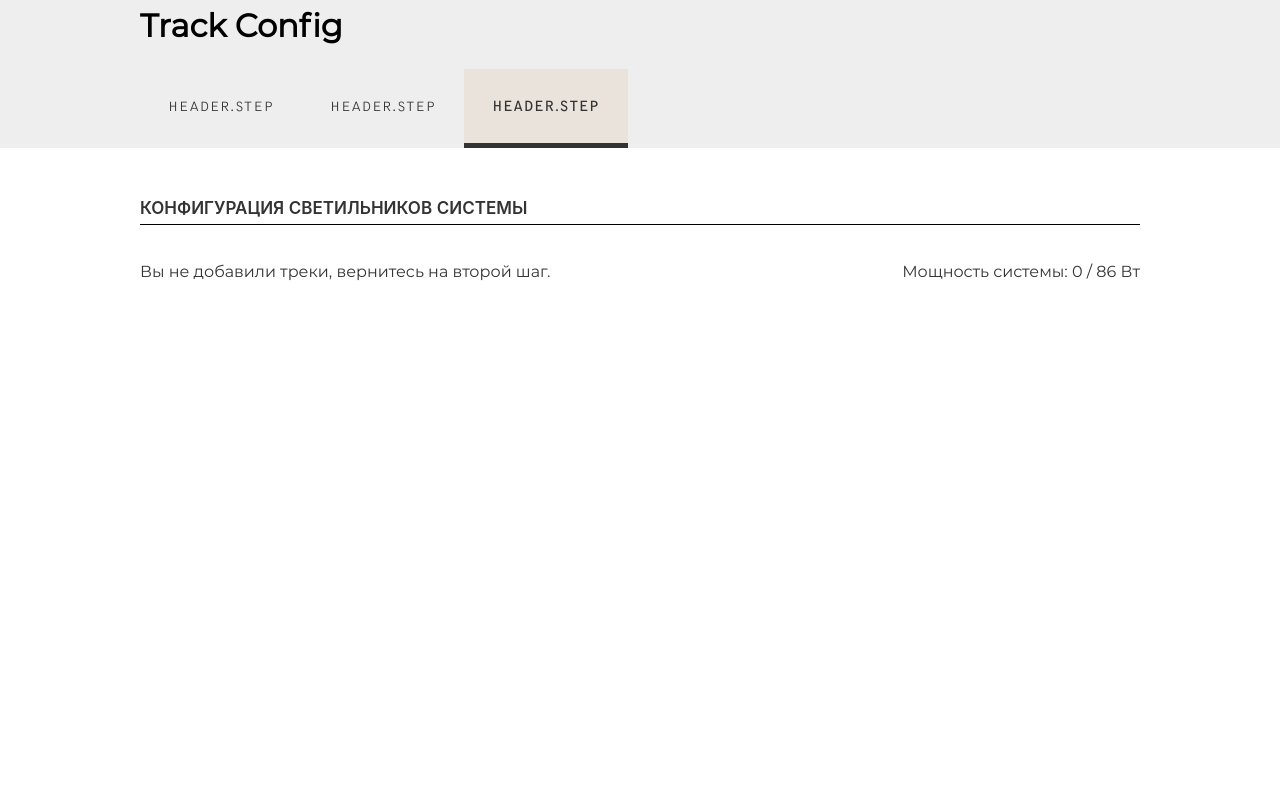
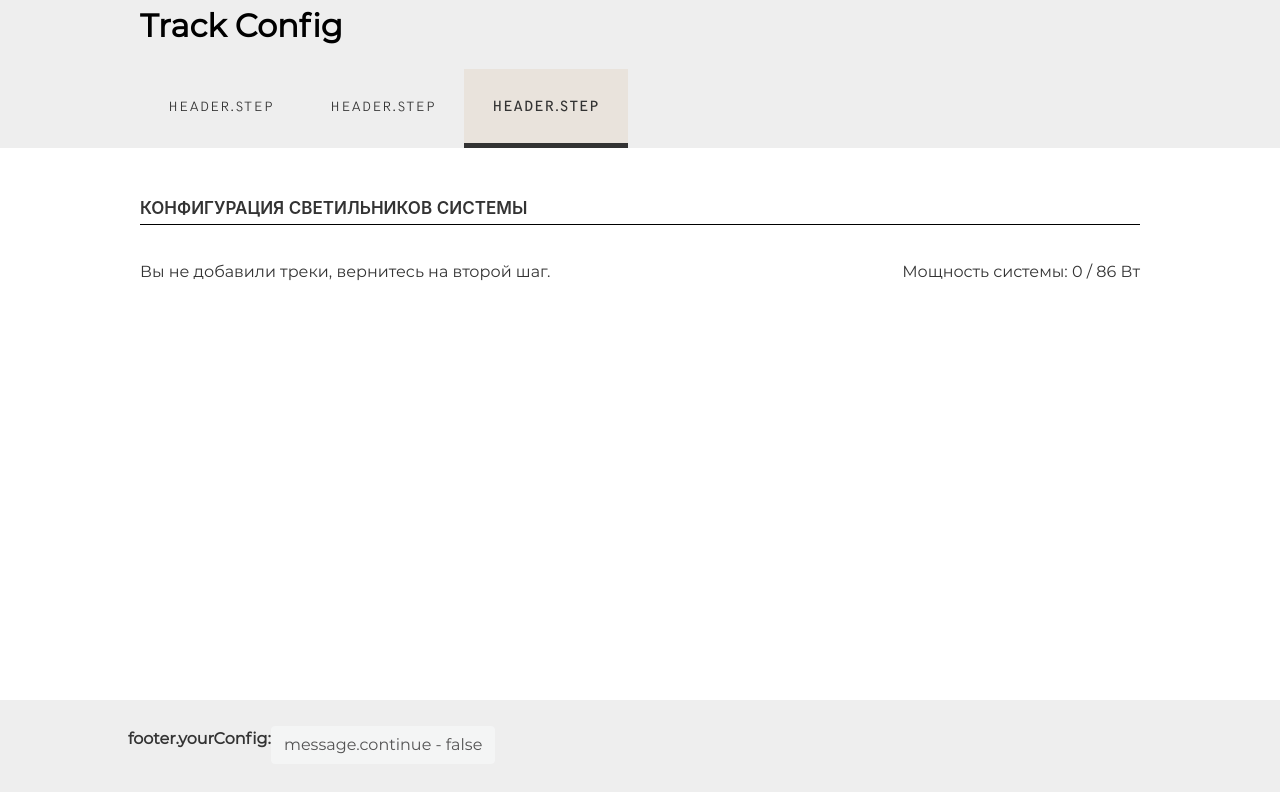
Before and after one commit to iTemes/track-configurator, a Vue app: page /thirdStep in a window 1280 px wide. Shown: the top 792 px of the page. Built offline with nearby package versions, Linux system fonts and the light colour scheme.

Commit message:
mail and final result

```diff
--- a/src/components/DrawTracks/DrawTracks.vue
+++ b/src/components/DrawTracks/DrawTracks.vue
@@ -5,7 +5,6 @@ import { useStore } from "vuex";
 import SearchProductsList from "@/components/SearchProductList/SearchProductList.vue";
 
 import { SVG } from "@svgdotjs/svg.js";
-import smoothscroll from "smoothscroll-polyfill";
 import { Tooltip } from "bootstrap";
 import { v4 as uuidv4 } from "uuid";
 
@@ -427,9 +426,7 @@ function trackClickHandler({ currentTarget }) {
   } = currentTarget;
 
   setTimeout(() => {
-    console.log("state.tracks[title][index]", state.tracks[title][index]);
     state.currentTrack = state.tracks[title][index];
-    console.log("state.currentTrack", state.currentTrack);
   }, 200);
   // setTimeout(() => {
   //   const refTotrack = sideProducts.value?.offsetTop;
@@ -449,7 +446,6 @@ function searchTrackLight() {
   } else state.enableRelatedList = true;
 }
 function openAllTrackLights() {
-  console.log("openAllTrackLights", openAllTrackLights);
   state.enableProductList = true;
   state.enableRelatedList = false;
 }
@@ -534,8 +530,6 @@ function closeFilters() {
 
 onMounted(() => {
   initDraw();
-
-  smoothscroll.polyfill();
 });
 </script>
 
--- a/src/components/SearchProductList/SearchProductList.vue
+++ b/src/components/SearchProductList/SearchProductList.vue
@@ -11,7 +11,6 @@ const loading = computed(() => store.state.products.loading);
 const productList = computed(() => store.state.products.productList);
 
 const getProductsList = () => {
-  console.log("start fetch dispatch");
   store.dispatch("products/getProducts");
 };
 
--- a/src/components/TrackBoard/TrackBoard.vue
+++ b/src/components/TrackBoard/TrackBoard.vue
@@ -87,7 +87,6 @@ function handleAddTrackButton(side, event) {
   // }, 400);
 }
 function handleAddCustomTrack(side, trackSize) {
-  console.log("add track to side", trackSize);
   let tracksCount = Math.floor(trackSize / TRACK_SIZE);
   const tracksCut = trackSize % TRACK_SIZE;
 
--- a/src/views/ThirdStepView.vue
+++ b/src/views/ThirdStepView.vue
@@ -1,10 +1,9 @@
 <script setup>
-import { reactive, computed } from "vue";
+import { reactive, computed, ref, onMounted } from "vue";
 import { useStore } from "vuex";
-// import { SVG } from "@svgdotjs/svg.js";
-// import { v4 as uuidv4 } from "uuid";
-// import smoothscroll from "smoothscroll-polyfill";
-// import { Modal } from "bootstrap";
+
+import smoothscroll from "smoothscroll-polyfill";
+import { Modal } from "bootstrap";
 
 import { POWER_SUPPLY, MIN_SUPPLY } from "../utils/constans";
 
@@ -18,6 +17,8 @@ const state = reactive({
   conFigError: false,
   powerError: false,
   showResult: false,
+  sharedModal: null,
+  sharedEmail: "",
 });
 
 const isNoSides = computed(() => !store.state.shape.sides);
@@ -59,19 +60,80 @@ const powerSupply = computed(() => {
       return powerSupValue;
     }
   }
-  // if (this.systemPower > powerSupValue) {
-  //   createToast(
-  //     {
-  //       name: "Предупреждение",
-  //       text: "Превышена допустимая максимальная мощность системы для встроенного блока питания. Необходимо уменьшить кол-во светильников или выбрать внешний блок питания на первом шаге",
-  //       autohide: false,
-  //       alert: true,
-  //     },
-  //     this.toasts
-  //   );
-  //   return 250;
-  // }
+
   return powerSupValue;
+});
+
+const nextStep = computed(() => {
+  if (!addedSubproducts.value.length || state.powerError) {
+    return false;
+  }
+  return true;
+});
+
+const configurationUrl = computed(() => {
+  const locationKey = "key";
+  return `/?config_key=${locationKey}`;
+});
+
+const tableResult = ref(null);
+const sharedEmailInput = ref(null);
+const sharedModal = ref(null);
+
+function finishConfig() {
+  state.showResult = true;
+
+  setTimeout(() => {
+    const refToTable = tableResult.value.offsetTop;
+    window.scrollTo({
+      top: refToTable,
+      behavior: "smooth",
+    });
+  }, 600);
+
+  // TODO POST CONFIG TO SERVER
+}
+function printTable() {
+  setTimeout(() => {
+    window.print();
+  }, 450);
+}
+function shareConfig() {
+  state.sharedModal.show();
+}
+function checkValidityInput(evt) {
+  evt.target.setCustomValidity("");
+}
+function postMail(obj) {
+  console.log("obj", obj);
+}
+function sendEmail() {
+  const validity = sharedEmailInput.value.checkValidity();
+  if (validity) {
+    const putEmailObject = {
+      config_key: configurationUrl,
+      target_email: state.sharedEmail,
+      object_configurator: this.postConfigObject,
+    };
+
+    postMail(putEmailObject);
+
+    state.sharedModal.hide();
+  } else {
+    sharedEmailInput.value.focus();
+    sharedEmailInput.value.setCustomValidity(
+      "Неправильный формат email адреса"
+    );
+  }
+}
+async function buildOrder(evt) {
+  evt.preventDefault();
+}
+
+onMounted(() => {
+  smoothscroll.polyfill();
+
+  state.sharedModal = new Modal(sharedModal.value);
 });
 </script>
 
@@ -113,9 +175,9 @@ const powerSupply = computed(() => {
             </p>
           </div>
         </div>
-        <DrawTracks :showResult="showResult" :powerSupply="powerSupply" />
+        <DrawTracks :showResult="state.showResult" :powerSupply="powerSupply" />
 
-        <TableResult ref="tableResult" :show="showResult" />
+        <TableResult ref="tableResult" :show="state.showResult" />
         <div v-if="false && qrCode">
           <img
             class="qr-code-img"
@@ -128,7 +190,6 @@ const powerSupply = computed(() => {
 
         <!-- Modal -->
         <div
-          v-if="false"
           ref="sharedModal"
           class="modal fade"
           id="sharedModal"
@@ -190,7 +251,7 @@ const powerSupply = computed(() => {
                     <input
                       @input="checkValidityInput"
                       ref="sharedEmailInput"
-                      v-model="sharedEmail"
+                      v-model="state.sharedEmail"
                       type="email"
                       class="form-control"
                       id="floatingInput"
@@ -225,13 +286,13 @@ const powerSupply = computed(() => {
 
     <template #footer>
       <PageFooter
-        v-if="false"
         :enable-next="nextStep"
         :reset-step-enalbe="false"
-        @push_next="finishConfig"
-        :finished="showResult"
+        @push-next="finishConfig"
+        :finished="state.showResult"
       >
-        <div v-if="showResult">
+        <template #content>
+          <div v-if="state.showResult">
             <button @click.prevent="printTable" class="btn btn-outline-dark">
               Печать
             </button>
@@ -242,6 +303,7 @@ const powerSupply = computed(() => {
               Заказать
             </button>
           </div>
+        </template>
       </PageFooter>
     </template>
   </PageTemplateVue>
--- a/src/views/general/PageFooter/PageFooter.vue
+++ b/src/views/general/PageFooter/PageFooter.vue
@@ -75,7 +75,7 @@ const resetStep = () => {
           @click="pushTo($event)"
           :disabled="!enableNext"
         >
-          {{ $t("message.continue") }}
+          {{ $t("message.continue") }} - {{ enableNext }}
         </button>
       </div>
       <slot name="content" />
```
Lines whose indentation alone changed are shown as unchanged.
